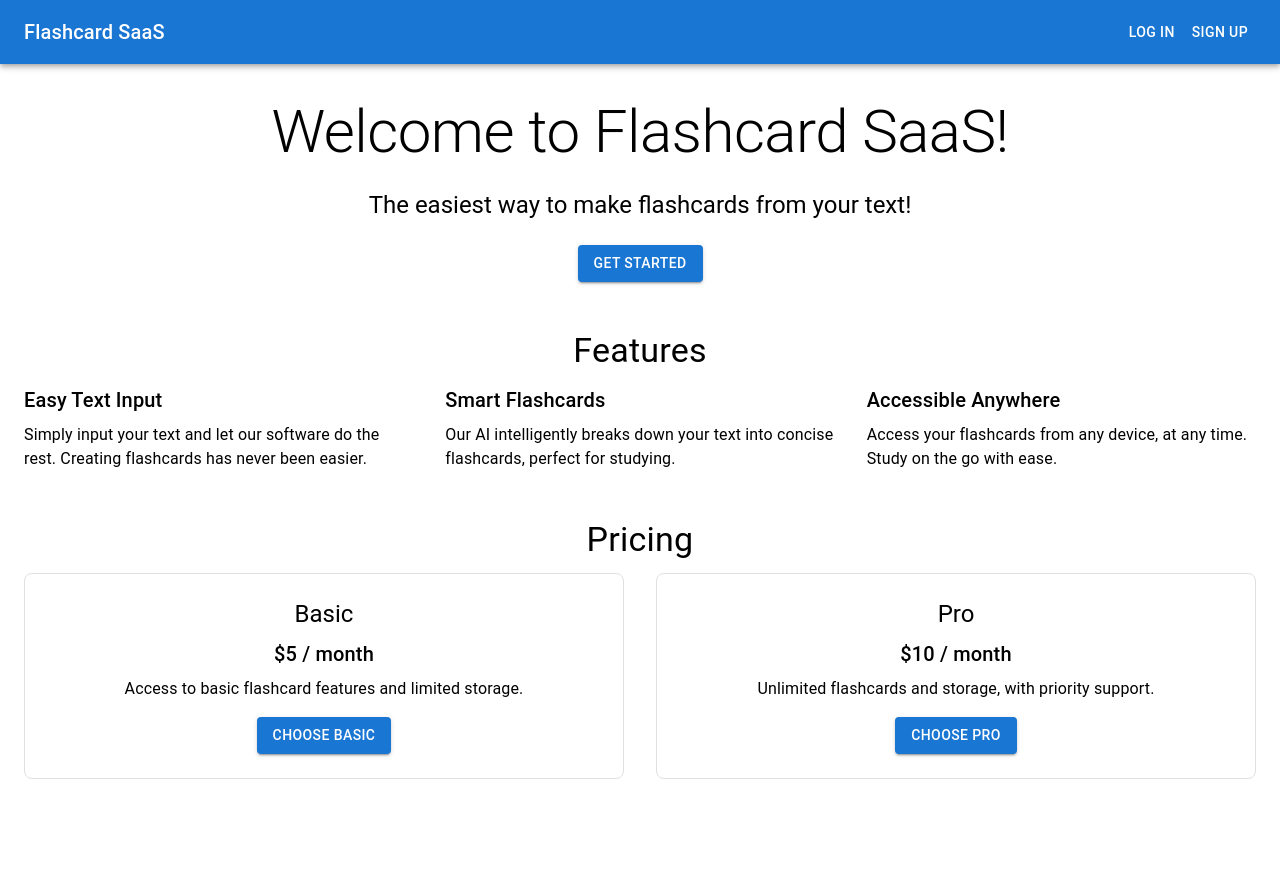
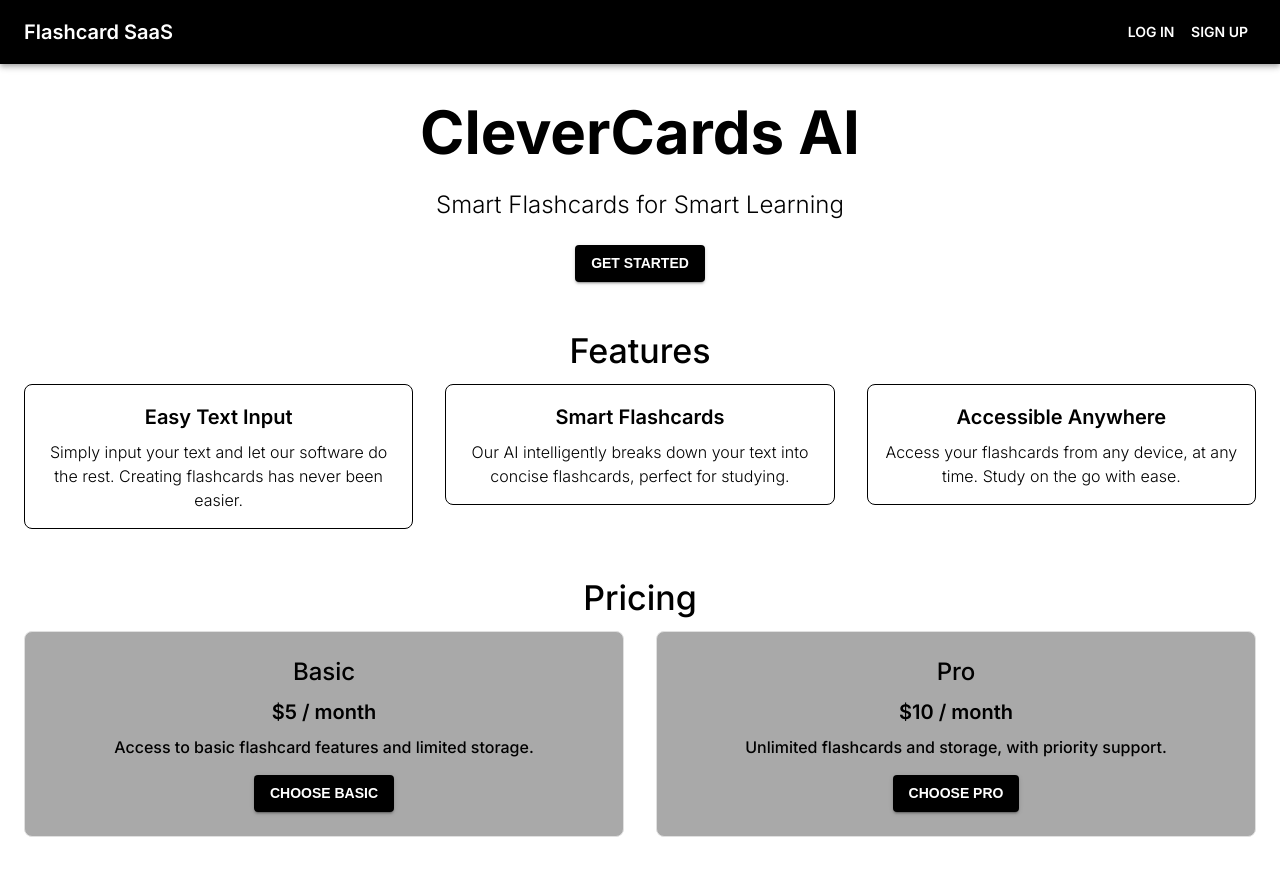
Before and after one commit to AlexandruSoroiu/flashcards, a Next.js app: page / in a window 1280 px wide. Shown: the top 876 px of the page. Before the commit the page ends 827 px from the top, so only its background shows below. Built offline with nearby package versions, Linux system fonts and the light colour scheme; no server answers.

Commit message:
added UI components

```diff
--- a/app/globals.css
+++ b/app/globals.css
@@ -1,3 +1,5 @@
+@import url('https://fonts.googleapis.com/css2?family=Kanit:ital,wght@0,100;0,200;0,300;0,400;0,500;0,600;0,700;0,800;0,900;1,100;1,200;1,300;1,400;1,500;1,600;1,700;1,800;1,900&family=Rokkitt:ital,wght@0,100..900;1,100..900&display=swap');
+
 * {
   box-sizing: border-box;
   padding: 0;
@@ -8,7 +10,7 @@
   padding: 0 !important;
 }
 
-.MuiContainer-root > div {
+.MuiContainer-root>div {
   margin-left: 24px !important;
   margin-right: 24px !important;
 }
--- a/app/page.js
+++ b/app/page.js
@@ -6,7 +6,27 @@ import getStripe from '@/utils/get-stripe'
 import { SignedIn, SignedOut, UserButton } from '@clerk/nextjs'
 import { AppBar, Box, Button, Container, Grid, Toolbar, Typography } from '@mui/material'
 import Head from 'next/head'
-import Link from 'next/link'
+import { createTheme, ThemeProvider } from '@mui/material/styles'
+
+
+const theme = createTheme({
+  typography: {
+    fontFamily: 'Kanit:ital',
+    fontWeightLight: 200,
+    fontWeightRegular: 500,
+    fontWeightMedium: 600,
+    fontWeightBold: 700,
+  },
+  palette: {
+    primary: {
+      main: '#000000'
+    },
+    secondary: {
+      main: '#A9A9A9'
+    }
+  }
+})
+
 
 export default function Home() {
   const router = useRouter()
@@ -41,22 +61,24 @@ export default function Home() {
   }
 
   return (
-    <Container maxWidth="100vw">
+    <ThemeProvider theme={theme} >
+      <Container maxWidth="100vw"
+      >
         <Head>
           <title>Flashcard SaaS</title>
           <meta name="description" content="Create flashcards from your text" />
         </Head>
         <AppBar position="static">
           <Toolbar>
-          <Typography variant="h6" style={{ flexGrow: 1 }}>
+            <Typography variant="h6" fontWeightBold style={{ flexGrow: 1 }}>
               Flashcard SaaS
             </Typography>
             <SignedOut>
-            <Button color="inherit" href="/sign-in">
+              <Button color="inherit" fontWeightBold href="/sign-in">
                 {''}
                 Log In
               </Button>
-            <Button color="inherit" href="sign-up">
+              <Button color="inherit" fontWeightBold href="sign-up">
                 Sign Up
               </Button>
             </SignedOut>
@@ -72,43 +94,50 @@ export default function Home() {
             my: 4,
           }}
         >
-        <Typography variant="h2" gutterBottom>Welcome to Flashcard SaaS!</Typography>
-        <Typography variant="h5" gutterBottom>
+          <Typography variant="h2" fontFamily='Kanit:ital' fontWeight={700} gutterBottom>CleverCards AI</Typography>
+          <Typography variant="h5" fontWeight={300} gutterBottom>
             {''}
-          The easiest way to make flashcards from your text!
+            Smart Flashcards for Smart Learning
           </Typography>
           <Button
             variant="contained"
             color="primary"
+            fontWeight='200'
             sx={{ mt: 2 }}
             onClick={handleGetStartedClick}
           >
-          Get Started
+            Get started
           </Button>
         </Box>
         <Box sx={{ my: 6 }}>
           <Typography textAlign="center" variant="h4" gutterBottom>Features</Typography>
           <Grid container spacing={4}>
             <Grid item xs={12} md={4}>
+              <Box sx={{ border: '1px solid #000000', borderRadius: 2, padding: 2, alignItems: 'center', textAlign: 'center' }}>
                 <Typography variant="h6" gutterBottom>Easy Text Input</Typography>
-            <Typography>
+                <Typography fontWeight='300'>
                   {''}
                   Simply input your text and let our software do the rest. Creating flashcards has never been easier.
                 </Typography>
+              </Box>
             </Grid>
             <Grid item xs={12} md={4}>
-            <Typography variant="h6" gutterBottom>Smart Flashcards</Typography>
-            <Typography>
+              <Box sx={{ border: '1px solid #000000', borderRadius: 2, padding: 2, alignItems: 'center', textAlign: 'center' }}>
+                <Typography variant="h6" gutterBottom >Smart Flashcards</Typography>
+                <Typography fontWeight='300'>
                   {''}
                   Our AI intelligently breaks down your text into concise flashcards, perfect for studying.
                 </Typography>
+              </Box>
             </Grid>
             <Grid item xs={12} md={4}>
-            <Typography variant="h6" gutterBottom>Accessible Anywhere</Typography>
-            <Typography>
+              <Box sx={{ border: '1px solid #000000', borderRadius: 2, padding: 2, alignItems: 'center', textAlign: 'center' }}>
+                <Typography variant="h6" gutterBottom >Accessible Anywhere</Typography>
+                <Typography fontWeight='300'>
                   {''}
                   Access your flashcards from any device, at any time. Study on the go with ease.
                 </Typography>
+              </Box>
             </Grid>
           </Grid>
         </Box>
@@ -121,6 +150,7 @@ export default function Home() {
                 border: '1px solid',
                 borderColor: 'grey.300',
                 borderRadius: 2,
+                bgcolor: 'secondary.main'
               }}
               >
                 <Typography variant="h5" gutterBottom>Basic</Typography>
@@ -138,6 +168,7 @@ export default function Home() {
                 border: '1px solid',
                 borderColor: 'grey.300',
                 borderRadius: 2,
+                bgcolor: 'secondary.main'
               }}
               >
                 <Typography variant="h5" gutterBottom>Pro</Typography>
@@ -152,5 +183,6 @@ export default function Home() {
           </Grid>
         </Box>
       </Container>
+    </ThemeProvider>
   )
 }
--- /dev/null
+++ b/app/theme.js
@@ -0,0 +1,27 @@
+// app/theme.js
+import { createTheme } from '@mui/material/styles';
+
+const theme = createTheme({
+    palette: {
+        mode: 'dark',
+        primary: {
+            main: '#bb86fc',
+        },
+        secondary: {
+            main: '#03dac6',
+        },
+        background: {
+            default: '#121212',
+            paper: '#1e1e1e',
+        },
+        text: {
+            primary: '#e0e0e0',
+            secondary: '#a0a0a0',
+        },
+    },
+    typography: {
+        fontFamily: 'Montserrat, Arial, sans-serif',
+    },
+});
+
+export default theme;
```
Also changed, not shown: app/generate/page.js (+25 -2 lines). Lines whose indentation alone changed are shown as unchanged.
